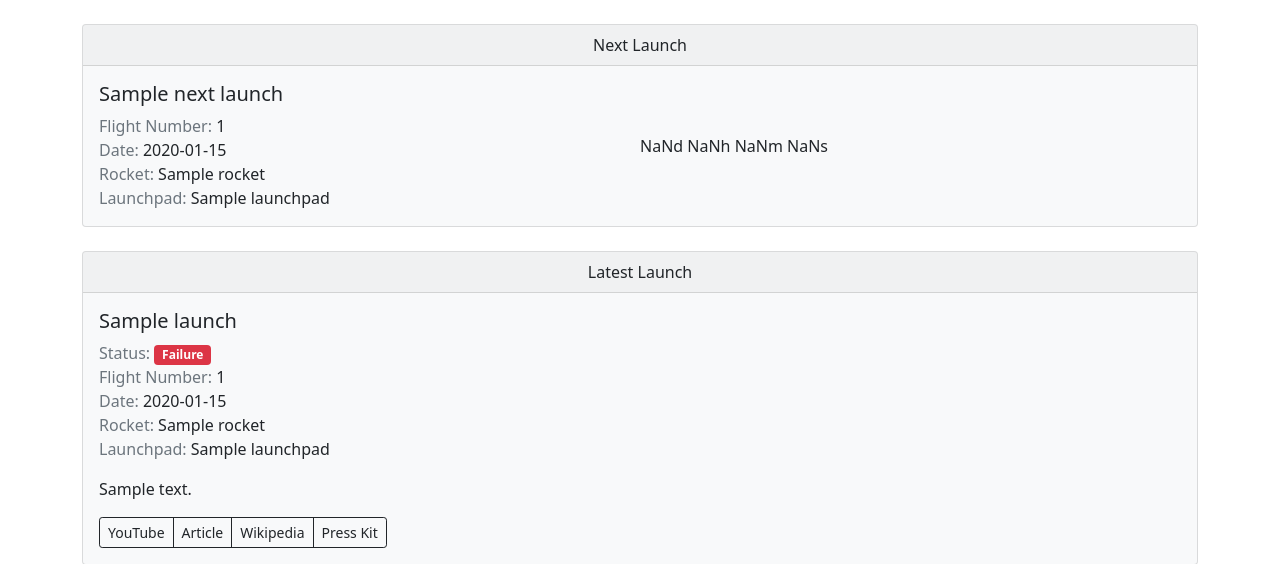
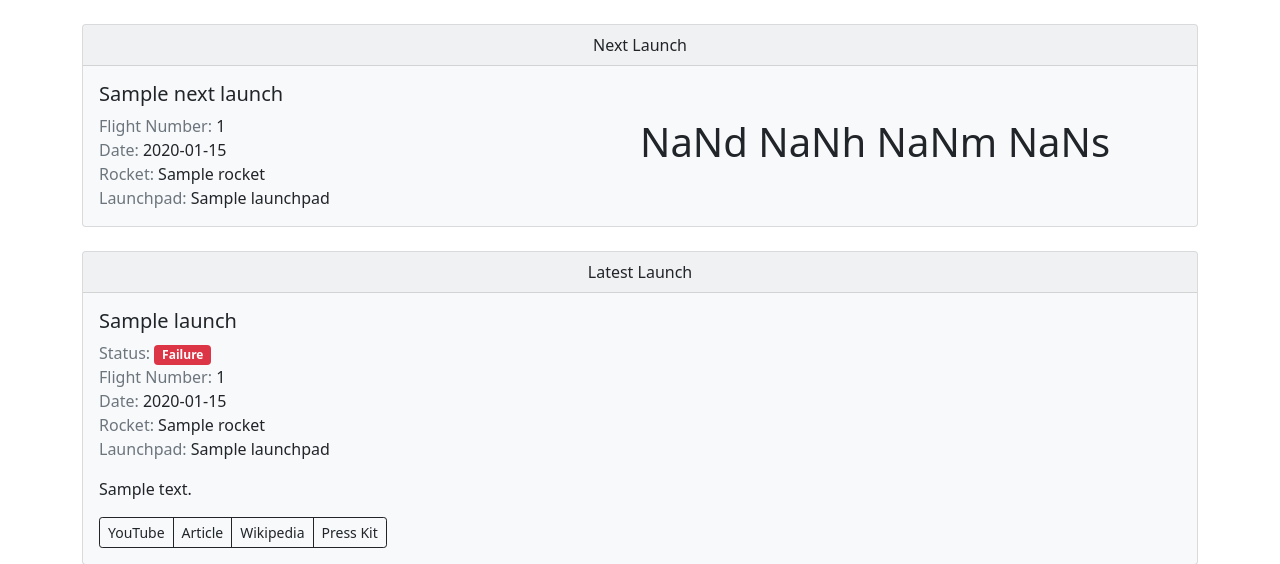
Before and after one commit to esadek/spacex-launch-tracker, a Flask app: template templates/index.html in a window 1280 px wide. Shown: the part 56-620 px from the top of the page. Run offline with Flask 2, Linux system fonts and the light colour scheme; the template is opened without the code that fills it: most values are stand-ins (such as "Sample title", 1, 10 or a date in 2020); some libraries are stand-ins or nearby versions.

Commit message:
Add: heading class

```diff
--- a/templates/index.html
+++ b/templates/index.html
@@ -20,7 +20,7 @@
         </p>
       </div>
     </div>
-    <div id="countdown" class="col-sm align-self-center" data-date="{{ next_launch.date_unix }}"></div>
+    <div id="countdown" class="col-sm align-self-center h1 p-3" data-date="{{ next_launch.date_unix }}"></div>
   </div>
 </div>
 <div class="card bg-light my-4">
```
